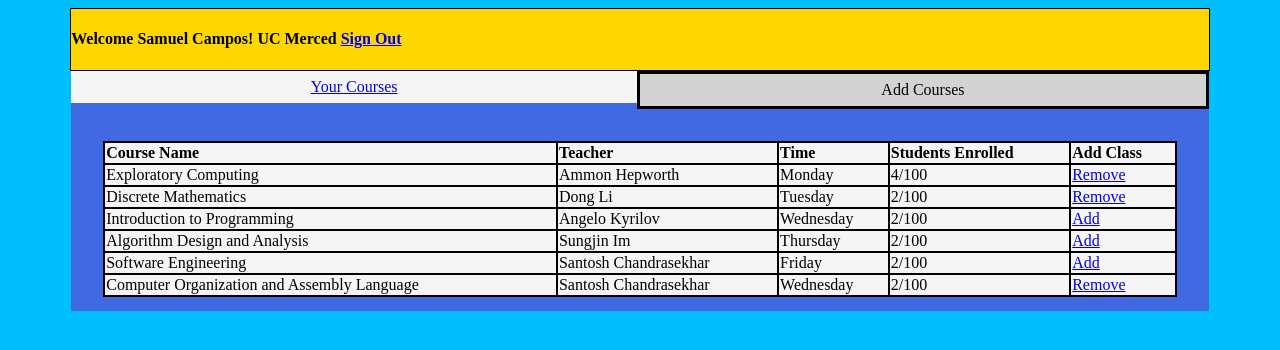
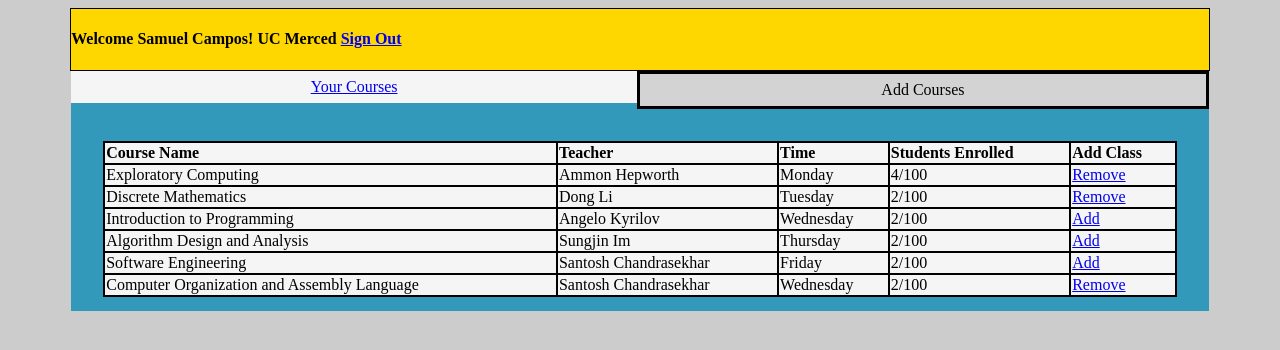
Before and after one commit to scampos37/CSE106_Lab08, a Flask app: page /student/addCourses in a window 1280 px wide. Shown: the top 350 px of the page. Run offline with Flask 3, Linux system fonts and the light colour scheme; a user stored in the database is signed in; data comes from the database, SQL or seed files in the repository.

Commit message:
Changed Background Colors

```diff
--- a/static/style.css
+++ b/static/style.css
@@ -1,5 +1,5 @@
 body{
-    background-color:deepskyblue;
+    background-color: #ccc;
     display: flex;
     flex-direction: column;
     align-items: center;
@@ -48,7 +48,7 @@ h4{
 }
 
 .content_container{
-    background-color: royalblue;
+    background-color: #39b;
     width: 90%;
     height: 15rem;
 }
```
